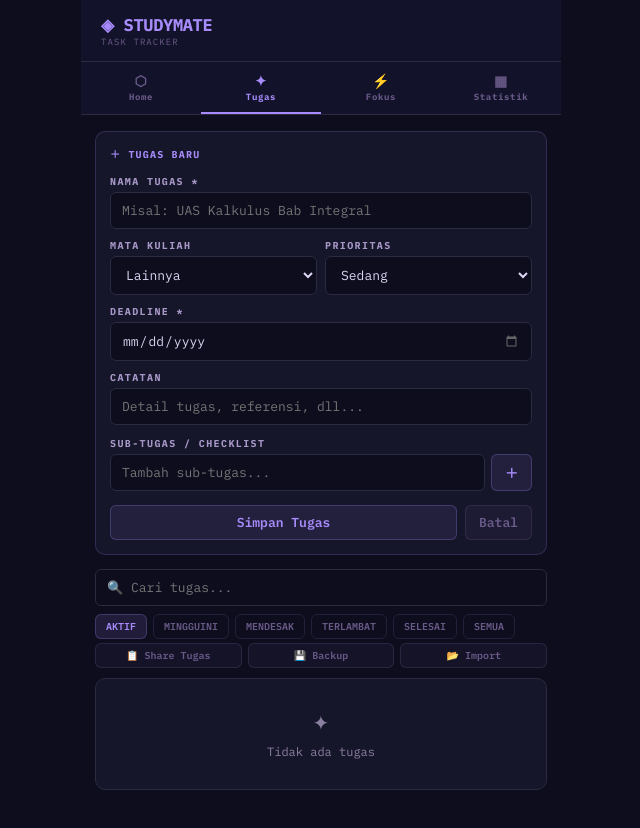
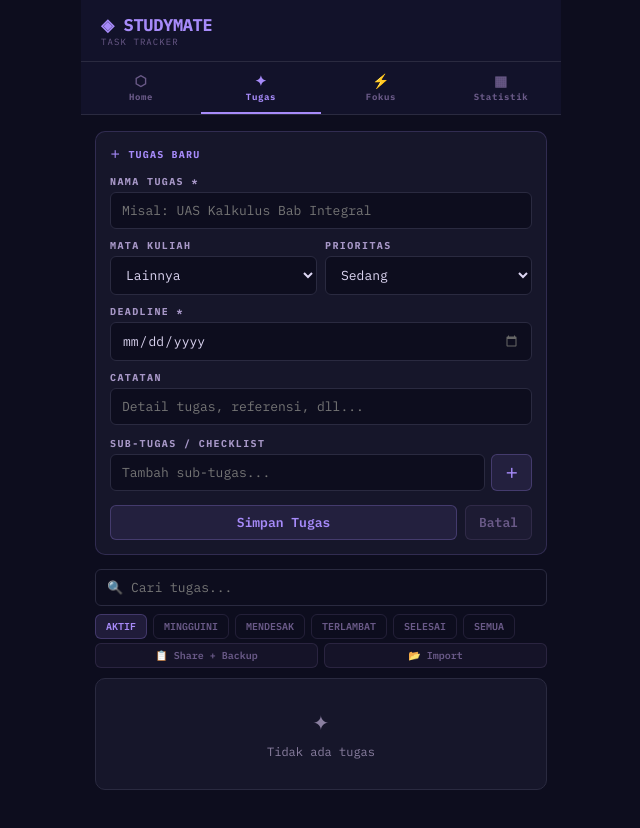
Before and after one commit to milhamsyafaat/Studymate, a React (Vite) app: page / in a window 1280 px wide. Both pictures are taken after a click on the button "＋ Tambah Tugas". Shown: the top 828 px of the page, without its empty margins (319-959 px from the left). Built offline with nearby package versions, Linux system fonts and the light colour scheme.

Commit message:
fix: export 1 tombol copy teks + download JSON sekaligus

```diff
--- a/src/App.jsx
+++ b/src/App.jsx
@@ -271,15 +271,22 @@ export default function App() {
 
   const exportTasks = () => {
     const pendingTasks = tasks.filter((t) => !t.done).sort((a, b) => new Date(a.deadline) - new Date(b.deadline));
-    if (pendingTasks.length === 0) { alert("Gak ada tugas pending buat di-share ✅"); return; }
     const lines = pendingTasks.map((t) => {
       const d = getDaysLeft(t.deadline);
       const lbl = d < 0 ? "🔴 Terlambat" : d === 0 ? "⚠️ Hari ini!" : `📅 ${d}h lagi`;
       const subs = (t.subtasks || []).filter((s) => !s.done).map((s) => `  · ${s.text}`).join("\n");
       return `${t.title} (${t.subject}) — ${lbl}${subs ? "\n" + subs : ""}`;
     });
-    const text = `📋 *TUGAS SAYA*\n${lines.join("\n\n")}`;
-    navigator.clipboard?.writeText(text).then(() => alert("Tugas udah di-copy! Tinggal paste ke chat ✅")).catch(() => {});
+    const text = `📋 *TUGAS SAYA*\n${lines.join("\n\n")}\n\n${tasks.filter((t) => t.done).length} selesai dari ${tasks.length} tugas`;
+    navigator.clipboard?.writeText(text).catch(() => {});
+    const data = { tasks, stats, pomoCount, subjects, exportedAt: new Date().toISOString() };
+    const blob = new Blob([JSON.stringify(data, null, 2)], { type: "application/json" });
+    const url = URL.createObjectURL(blob);
+    const a = document.createElement("a");
+    a.href = url;
+    a.download = `studymate-backup-${new Date().toISOString().slice(0, 10)}.json`;
+    a.click();
+    URL.revokeObjectURL(url);
   };
 
   const importTasks = (e) => {
@@ -976,22 +983,7 @@ export default function App() {
                   style={{ ...S.btn("#6a5a88", 10), flex: 1, padding: "5px 10px", fontSize: 10 }}
                   onClick={exportTasks}
                 >
-                  📋 Share Tugas
-                </button>
-                <button
-                  style={{ ...S.btn("#6a5a88", 10), flex: 1, padding: "5px 10px", fontSize: 10 }}
-                  onClick={() => {
-                    const data = { tasks, stats, pomoCount, subjects, exportedAt: new Date().toISOString() };
-                    const blob = new Blob([JSON.stringify(data, null, 2)], { type: "application/json" });
-                    const url = URL.createObjectURL(blob);
-                    const a = document.createElement("a");
-                    a.href = url;
-                    a.download = `studymate-backup-${new Date().toISOString().slice(0, 10)}.json`;
-                    a.click();
-                    URL.revokeObjectURL(url);
-                  }}
-                >
-                  💾 Backup
+                  📋 Share + Backup
                 </button>
                 <button
                   style={{ ...S.btn("#6a5a88", 10), flex: 1, padding: "5px 10px", fontSize: 10 }}
```
